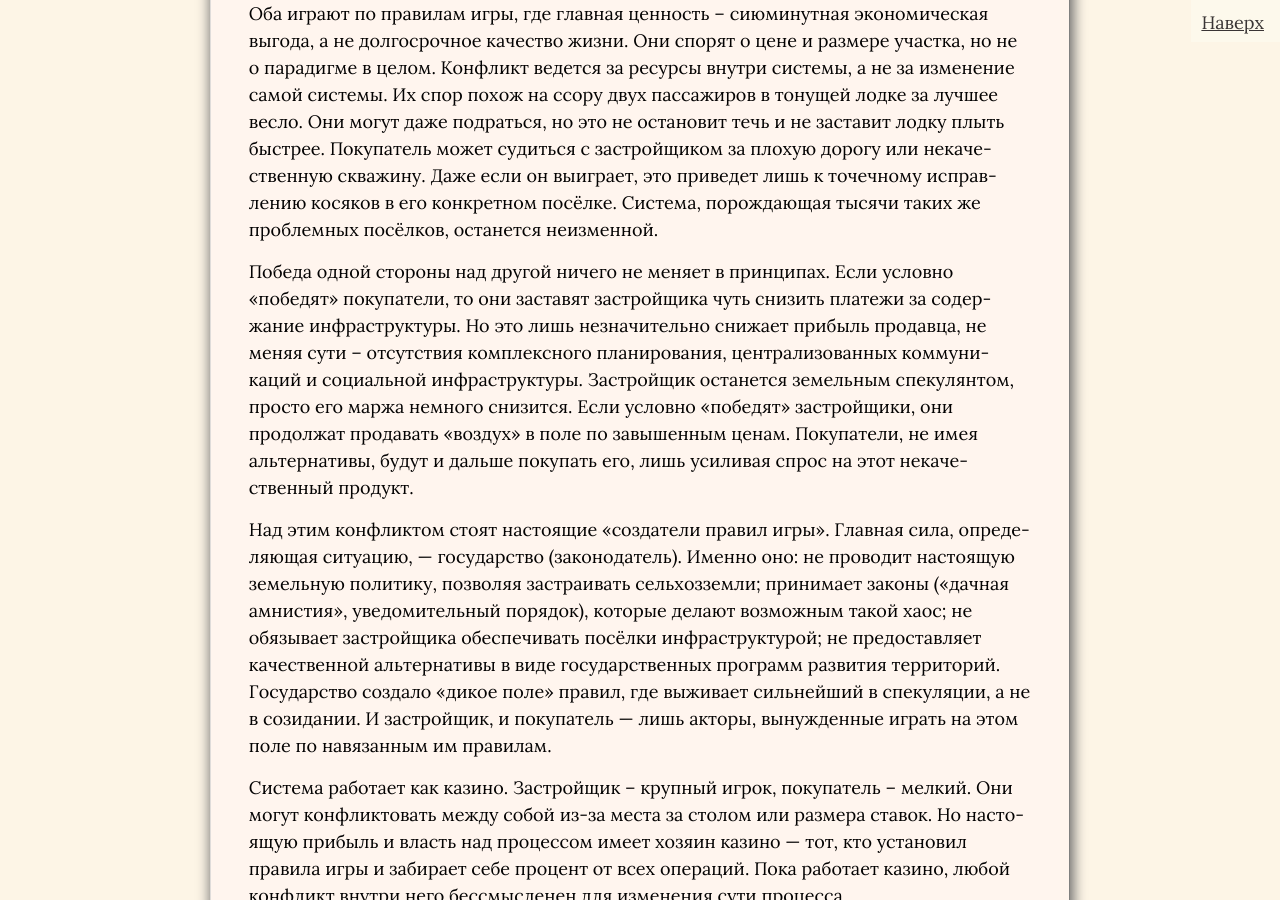
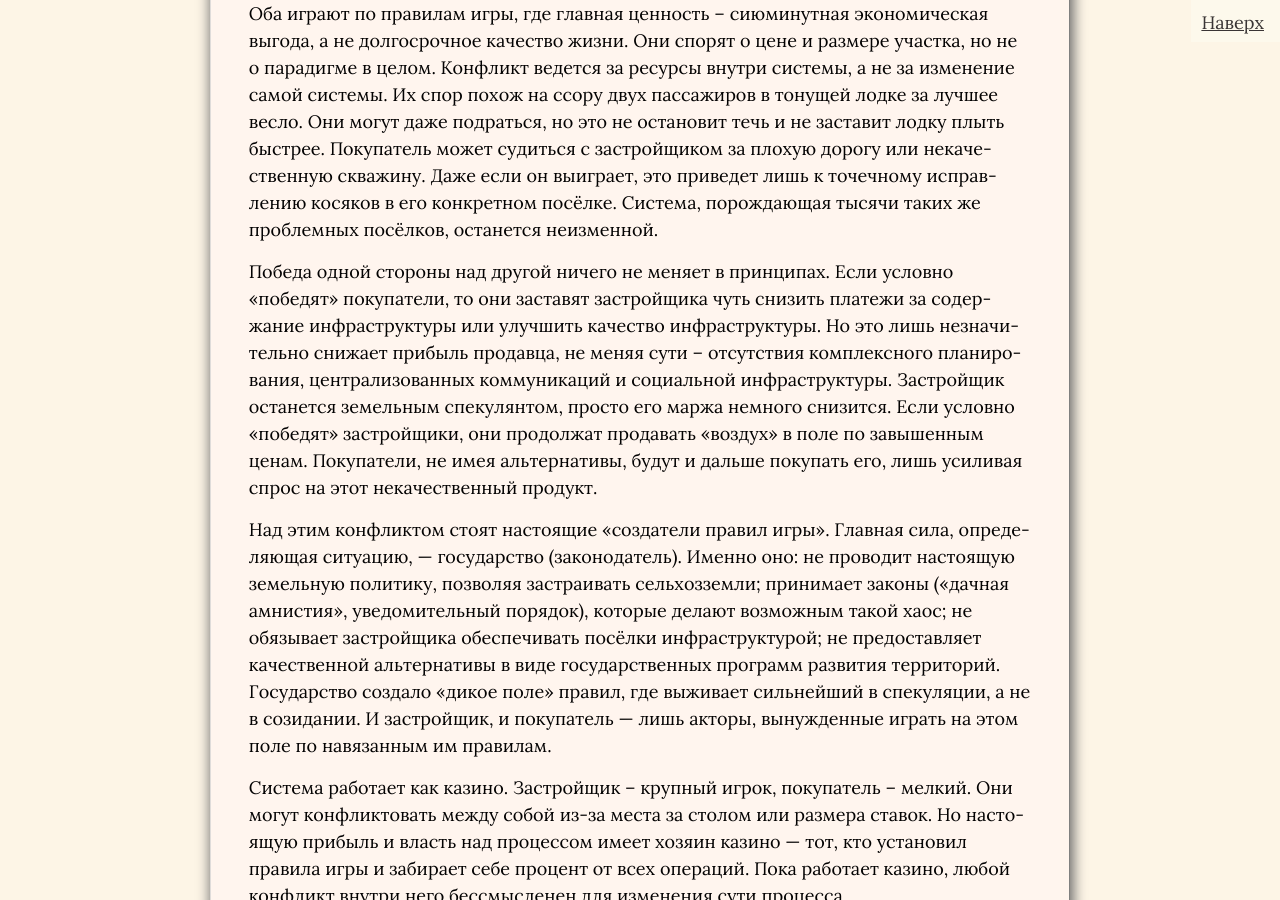
Before and after one commit to SergSi/land-use-art, a Jekyll site: the page built from _posts/2025-09-20-suburb.md, in a window 1280 px wide and 900 px high, scrolled down 12481 px. Built offline with Jekyll 4.4.1, drawn with Linux system fonts in a browser that asks for light colours; some web fonts are replaced.

Commit message:
Update 2025-09-20-suburb.md

```diff
--- a/_posts/2025-09-20-suburb.md
+++ b/_posts/2025-09-20-suburb.md
@@ -134,7 +134,7 @@ class: methods
 
 Оба играют по правилам игры, где главная ценность – сиюминутная экономическая выгода, а не долгосрочное качество жизни. Они спорят о цене и размере участка, но не о парадигме в целом. Конфликт ведется за ресурсы внутри системы, а не за изменение самой системы. Их спор похож на ссору двух пассажиров в тонущей лодке за лучшее весло. Они могут даже подраться, но это не остановит течь и не заставит лодку плыть быстрее. Покупатель может судиться с застройщиком за плохую дорогу или некачественную скважину. Даже если он выиграет, это приведет лишь к точечному исправлению косяков в его конкретном посёлке. Система, порождающая тысячи таких же проблемных посёлков, останется неизменной.
 
-Победа одной стороны над другой ничего не меняет в принципах. Если условно «победят» покупатели, то они заставят застройщика чуть снизить платежи за содержание инфраструктуры. Но это лишь незначительно снижает прибыль продавца, не меняя сути – отсутствия комплексного планирования, централизованных коммуникаций и социальной инфраструктуры. Застройщик останется земельным спекулянтом, просто его маржа немного снизится. Если условно «победят» застройщики, они продолжат продавать «воздух» в поле по завышенным ценам. Покупатели, не имея альтернативы, будут и дальше покупать его, лишь усиливая спрос на этот некачественный продукт.
+Победа одной стороны над другой ничего не меняет в принципах. Если условно «победят» покупатели, то они заставят застройщика чуть снизить платежи за содержание инфраструктуры или улучшить качество инфраструктуры. Но это лишь незначительно снижает прибыль продавца, не меняя сути – отсутствия комплексного планирования, централизованных коммуникаций и социальной инфраструктуры. Застройщик останется земельным спекулянтом, просто его маржа немного снизится. Если условно «победят» застройщики, они продолжат продавать «воздух» в поле по завышенным ценам. Покупатели, не имея альтернативы, будут и дальше покупать его, лишь усиливая спрос на этот некачественный продукт.
 
 Над этим конфликтом стоят настоящие «создатели правил игры». Главная сила, определяющая ситуацию, — государство (законодатель). Именно оно: не проводит настоящую земельную политику, позволяя застраивать сельхозземли; принимает законы («дачная амнистия», уведомительный порядок), которые делают возможным такой хаос; не обязывает застройщика обеспечивать посёлки инфраструктурой; не предоставляет качественной альтернативы в виде государственных программ развития территорий. Государство создало «дикое поле» правил, где выживает сильнейший в спекуляции, а не в созидании. И застройщик, и покупатель — лишь акторы, вынужденные играть на этом поле по навязанным им правилам.
 
```
